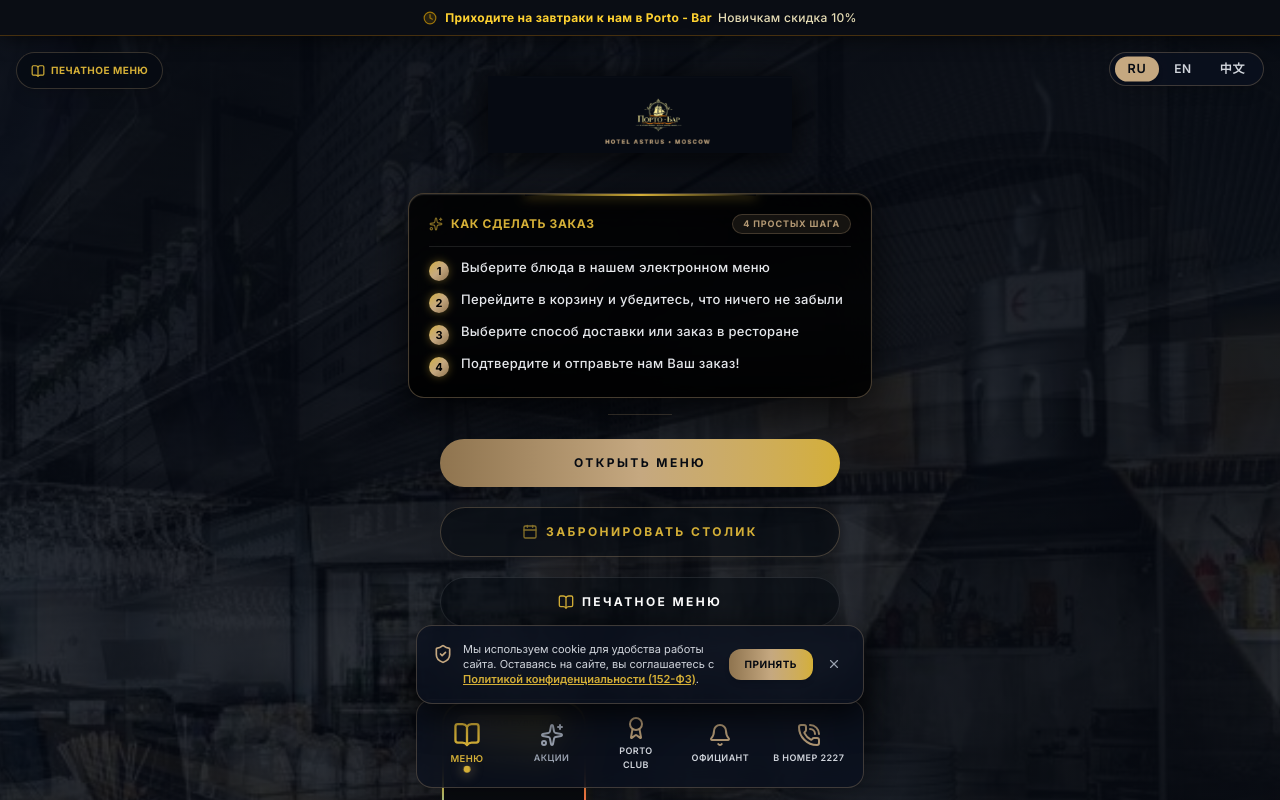
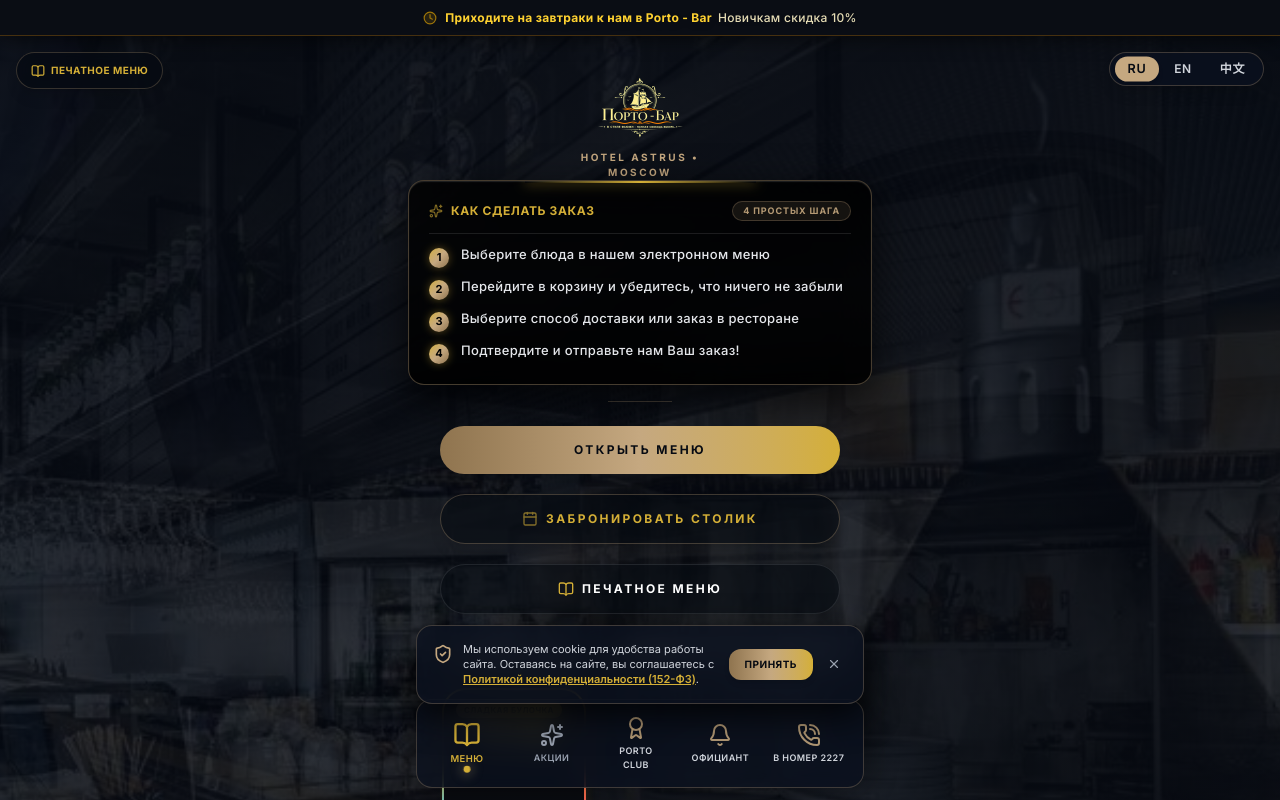
Before and after one commit to shohruy2000-arch/Porto-Bar-, a Next.js app: page / in a window 1280 px wide. Shown: the top 800 px of the page. Built offline with nearby package versions, Linux system fonts and the light colour scheme; grey boxes are pictures that could not be loaded; a web font is replaced by a local one.

Commit message:
feat: restore classic inverted logo in top header and footer

```diff
--- a/src/components/Footer.tsx
+++ b/src/components/Footer.tsx
@@ -14,13 +14,16 @@
     <footer className="w-full max-w-md mx-auto px-4 pt-8 pb-16 text-center space-y-5 border-t border-white/5 mt-8">
       {/* Brand logo / title */}
       <div className="space-y-1 flex flex-col items-center">
-        <div className="relative w-48 h-auto">
+        <div className="relative w-40 h-14">
           <img
-            src="/images/porto-header-logo.png"
+            src="/images/porto-logo.jpg?v=2"
             alt="PORTO-BAR"
-            className="w-full h-auto object-contain filter drop-shadow-[0_4px_12px_rgba(0,0,0,0.8)]"
+            className="w-full h-full object-contain invert mix-blend-screen filter brightness-150 contrast-125"
           />
         </div>
+        <p className="text-[9px] tracking-[0.25em] text-porto-gold font-bold uppercase mt-1">
+          Hotel Astrus • Moscow
+        </p>
       </div>
 
       {/* Legal Organization Info (ООО Движение ВВЕРХ И ВПЕРЕД) */}
--- a/src/components/HomeClient.tsx
+++ b/src/components/HomeClient.tsx
@@ -559,13 +559,16 @@
               initial={{ y: -30, opacity: 0 }}
               animate={{ y: 0, opacity: 1 }}
               transition={{ duration: 0.8 }}
-              className="relative w-64 sm:w-80 h-auto flex flex-col items-center px-2"
+              className="relative w-44 h-16 flex flex-col items-center"
             >
               <img
-                src="/images/porto-header-logo.png"
-                alt="PORTO-BAR HOTEL ASTRUS"
-                className="w-full h-auto object-contain filter drop-shadow-[0_4px_16px_rgba(0,0,0,0.8)]"
+                src="/images/porto-logo.jpg?v=2"
+                alt="PORTO-BAR"
+                className="w-full h-full object-contain invert mix-blend-screen filter brightness-150 contrast-125"
               />
+              <p className="text-[10px] tracking-[0.25em] text-porto-gold font-bold uppercase mt-2.5 text-center">
+                Hotel Astrus • Moscow
+              </p>
             </motion.div>
           )}
         </div>
```
